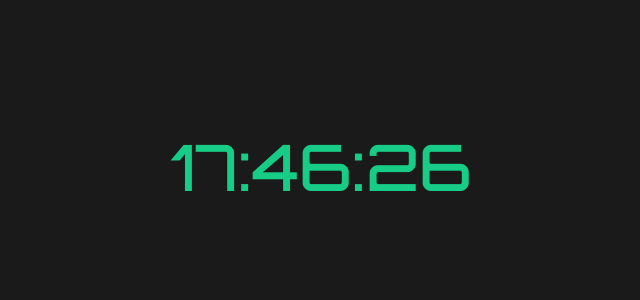
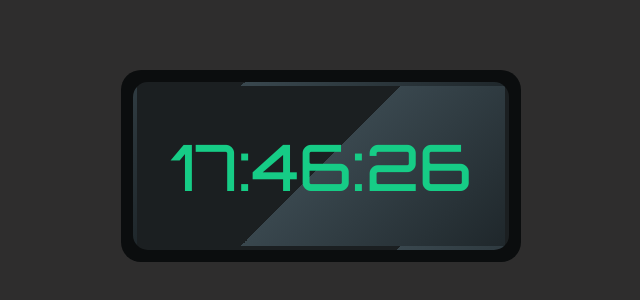
Before and after one commit to pdvanevery/clock-component, a React (Create React App) app: page / in a window 1280 px wide. Shown: the part 234-534 px from the top of the page, without its empty margins (319-959 px from the left). Built offline with nearby package versions, Linux system fonts and the light colour scheme.

Commit message:
added styling to replicate digital clock

```diff
--- a/src/App.css
+++ b/src/App.css
@@ -3,7 +3,7 @@
 body {
   margin: 0;
   padding: 0;
-  background: #1a1a1a;
+  background: rgb(46, 45, 45);
   display: flex;
   justify-content: center;
   align-items: center;
@@ -16,3 +16,29 @@ h1 {
   font-weight: 500;
   color: #16cc86;
 }
+
+.clock, .screen {
+  display: flex;
+  justify-content: center;
+  align-items: center;
+}
+
+.clock {
+  width: 25em;
+  height: 12em;
+  background: #0b0d0e;
+  border-radius: 20px;
+}
+
+.screen {
+  width: 23em;
+  height: 10em;
+  border: 4px solid #0000;
+  border-radius: 15px;
+  background: linear-gradient(
+    -45deg, #1f272b 0%,
+    #39474e 50%,
+    #1b1f21 50%,
+    #1b1f21 100%
+  );
+}
```
